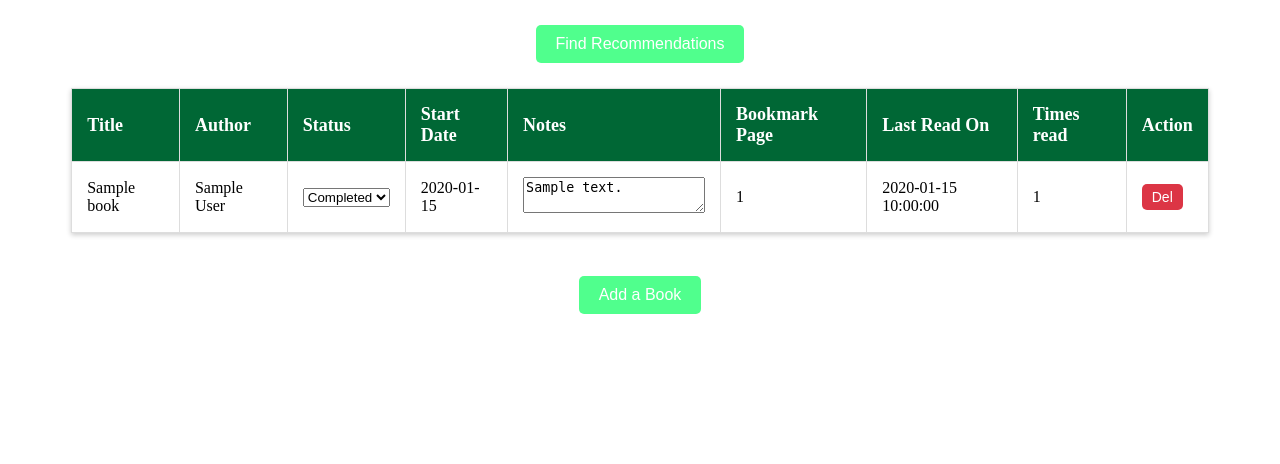
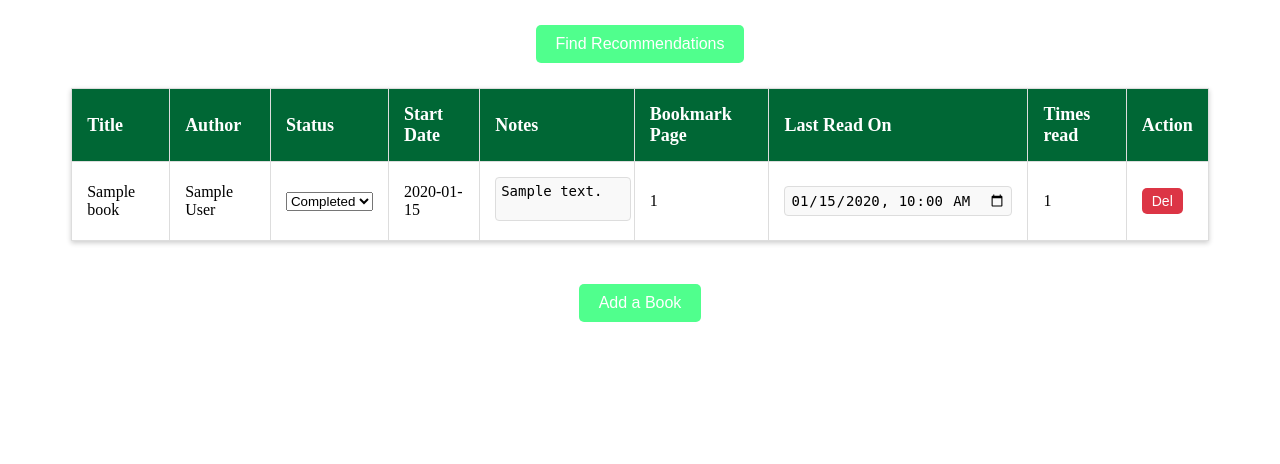
Before and after one commit to craxh21/Book_R-T, a Flask app: page /dashboard in a window 1280 px wide. Shown: the part 85-549 px from the top of the page. Run offline with Flask 3, Linux system fonts and the light colour scheme; the visitor is signed in with stand-in values (Sample User, id 1); tables that the repository leaves empty hold one stand-in row (values such as "Sample post"); parts of the project's set-up code (start-up, migrations or seed data) failed here and were passed over.

Commit message:
function for updating last-read datetime. with future datetime check.

```diff
--- a/app.py
+++ b/app.py
@@ -1,4 +1,4 @@
-from flask import Flask,render_template, request, session, redirect, url_for
+from flask import Flask,render_template, request, session, redirect, url_for, flash
 from flask_sqlalchemy import SQLAlchemy
 from werkzeug.security import generate_password_hash, check_password_hash
 import requests ##to make HTTP requests to the API.
@@ -13,13 +13,12 @@ with open('config.json', 'r') as c:
     params = json.load(c)["params"]
 
 app = Flask(__name__)
- # Secret key for securing sessions
-app.secret_key = 'the_random_string'
+
+app.secret_key = 'the_random_string' # Secret key for securing sessions
 
 app.config['SQLALCHEMY_DATABASE_URI'] = params['local_uri']
 
-  # Initialize SQLAlchemy for the Flask app
-db = SQLAlchemy(app)
+db = SQLAlchemy(app)# Initialize SQLAlchemy for the Flask app
 
 class Users(db.Model):
     id = db.Column(db.Integer, primary_key=True)
@@ -259,7 +258,6 @@ def addBook():
 
     return render_template('add_book.html')
 
-
 @app.route("/delete/<int:id>", methods = ['GET', 'POST'])
 def deleteBook(id):
     if 'user' not in session:
@@ -303,5 +301,48 @@ def update_notes(id):
 
     return redirect(url_for('dashboard'))
 
+@app.route("/update_last_read/<int:id>", methods=["POST"])
+def update_last_read(id):
+    if 'user' not in session:
+        return redirect(url_for('login'))
+
+    # Get the new datetime value from the form
+    new_datetime_str = request.form.get('last_read_datetime')
+
+    if new_datetime_str:
+        try:
+            # Convert the string to a datetime object
+            new_datetime = datetime.strptime(new_datetime_str, "%Y-%m-%dT%H:%M")
+            '''# strptime stands for String Parse Time.
+                It takes two arguments: new_datetime_str (The date-time string to be parsed)
+                "%Y-%m-%dT%H:%M" (The format specifying how the string is structured)       '''
+
+            """Logic to handle the future date and time input."""
+            current_datetime = datetime.now()
+
+            # Check if the date-time is in the future
+            if new_datetime > current_datetime:
+                flash("Error: The 'last read' date cannot be in the future.", "error")
+                return redirect(url_for('dashboard'))
+
+            # Update the `last_read_datetime` for the specific book and user
+            user_book = UserBooks.query.filter_by(id=id, user_id=session['user_id'] ).first()
+            if user_book:
+                user_book.last_read_datetime = new_datetime
+                db.session.commit()
+                return redirect( url_for('dashboard') )
+            else:
+                return "Book not found for the current user.", 404
+        except ValueError:  # handle potential ValueError if the datetime.strptime fails.
+            return "Invalid date format.", 400
+
+    return "No date provided.", 400
+
+@app.template_filter('datetimeformat')
+def datetimeformat(value):
+    if value:
+        return value.strftime("%Y-%m-%dT%H:%M")
+    return ""
+
 if __name__ == '__main__':
     app.run(debug=True)
--- a/static/css/styles.css
+++ b/static/css/styles.css
@@ -135,3 +135,67 @@
     bottom: 0;
     width: 100%;
 }
+
+.dashboard-notes-form {
+    margin: 0;
+    padding: 0;
+    display: inline;
+}
+
+.dashboard-notes-textarea {
+    width: 100%;
+    font-size: 14px;
+    padding: 5px;
+    border-radius: 4px;
+    border: 1px solid #ddd;
+    background-color: #f9f9f9;
+    resize: none; /* Prevent resizing */
+}
+
+.dashboard-datetime-form {
+    margin: 0;
+    padding: 0;
+    display: inline;
+}
+
+.dashboard-datetime-input {
+    width: 100%;
+    font-size: 14px;
+    padding: 5px;
+    border-radius: 4px;
+    border: 1px solid #ddd;
+    background-color: #f9f9f9;
+}
+
+/* Container for the datetime-local and Save button */
+.datetime-wrapper {
+    display: flex;
+    flex-direction: column;
+    align-items: start; /* Align content to the start */
+    gap: 5px; /* Space between the input and the button */
+}
+
+/* Styling for the datetime-local input */
+.dashboard-datetime-input {
+    width: 100%;
+    padding: 5px;
+    font-size: 14px;
+    box-sizing: border-box;
+}
+
+/* Styling for the Save button */
+.dashboard-btn-save {
+    background-color: #4CAF50; /* Green */
+    color: white;
+    border: none;
+    padding: 5px 10px;
+    font-size: 14px;
+    cursor: pointer;
+    border-radius: 3px;
+    width: 100%; /* Full width of the container */
+    text-align: center;
+}
+
+.dashboard-btn-save:hover {
+    background-color: #45a049;
+}
--- a/templates/dashboard.html
+++ b/templates/dashboard.html
@@ -52,7 +52,19 @@
                         </form>
                     </td>
                     <td>{{ book.bookmark_page_no }}</td>
-                    <td>{{ book.last_read_datetime }}</td>
+                    <td>
+                        <form action="/update_last_read/{{ book.id }}" method="POST" class="dashboard-datetime-form">
+                            <input
+                                type="datetime-local"
+                                name="last_read_datetime"
+                                class="dashboard-datetime-input"
+                                value="{{ book.last_read_datetime|datetimeformat }}"
+                                max="{{ current_datetime|datetimeformat }}"
+                                onchange="this.form.submit()"
+                            />
+                        </form>
+                    </td>
+
                     <td>{{ book.times_read }}</td>
                     <td><a href="/delete/{{ book.id }}"><button class="dashboard-btn-delete">Del</button></a></td>
                 </tr>
```
